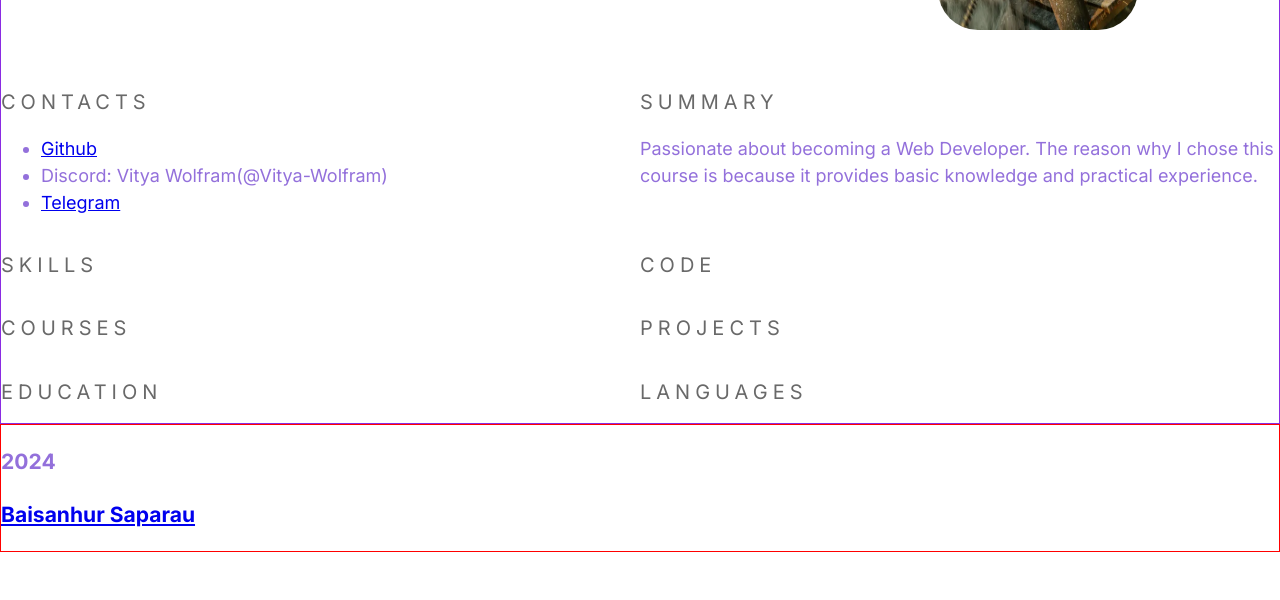
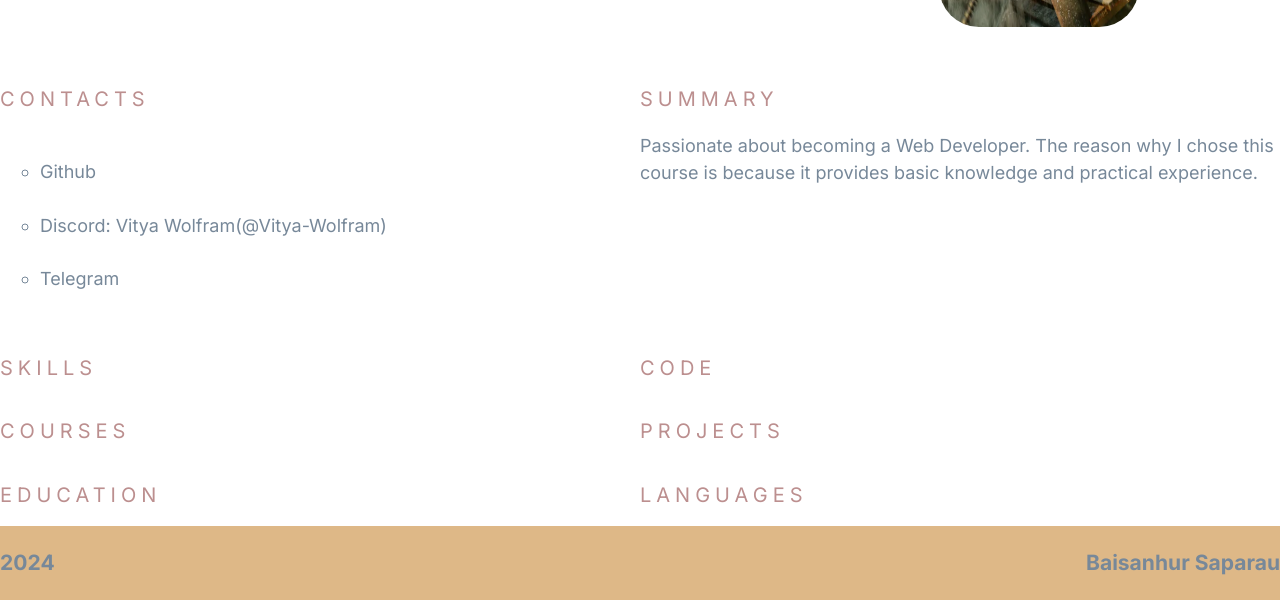
Before and after one commit to Vitya-Wolfram/rsschool-cv, a plain HTML site: page index.html in a window 1280 px wide. Shown: the part 299-899 px from the top of the page. Before the commit the page ends 851 px from the top, so only its background shows below. Drawn offline with Linux system fonts and the light colour scheme.

Commit message:
feat: add flex modul to footer, set color and decoration style to links

```diff
--- a/style.css
+++ b/style.css
@@ -14,22 +14,21 @@ body {
   font-size: 18px;
   font-weight: 400;
   line-height: 1.5;
-  color: mediumpurple;
+  color: lightslategrey;
   min-height: 100vh;
   margin: 0;
   padding: 0;
 }
 
 .header {
-  border: 1px solid green;
+  background-color: lightskyblue;
 }
 
 .main-content {
-  border: 1px solid blueviolet;
 }
 
 .footer {
-  border: 1px solid red;
+  background-color: burlywood;
 }
 
 .container {
@@ -42,6 +41,11 @@ body {
   flex-wrap: wrap;
 }
 
+.footer-container {
+  display: flex;
+  justify-content: space-between;
+}
+
 .section {
   width: 50%;
 }
@@ -51,7 +55,7 @@ body {
   font-weight: 400;
   text-transform: uppercase;
   letter-spacing: 5px;
-  color: dimgrey;
+  color: rosybrown;
 }
 
 @media (max-width: 768px) {
@@ -79,6 +83,16 @@ body {
   color: blueviolet;
 }
 
+a {
+  text-decoration: none;
+  transition: 0.5s;
+  color: lightslategray;
+}
+
+a:hover {
+  color: blueviolet;
+}
+
 #profile {
   display: flex;
   justify-content: space-around;
@@ -95,3 +109,19 @@ h1.section-title {
   height: 200px;
   border-radius: 20%;
 }
+
+.profile-link-list {
+  list-style: circle;
+  color: lightslategrey;
+}
+
+.profile-link {
+  text-decoration: none;
+  line-height: 80px;
+  transition: 0.3s;
+  color: lightslategrey;
+}
+
+.profile-link:hover {
+  color: blueviolet;
+}
```
